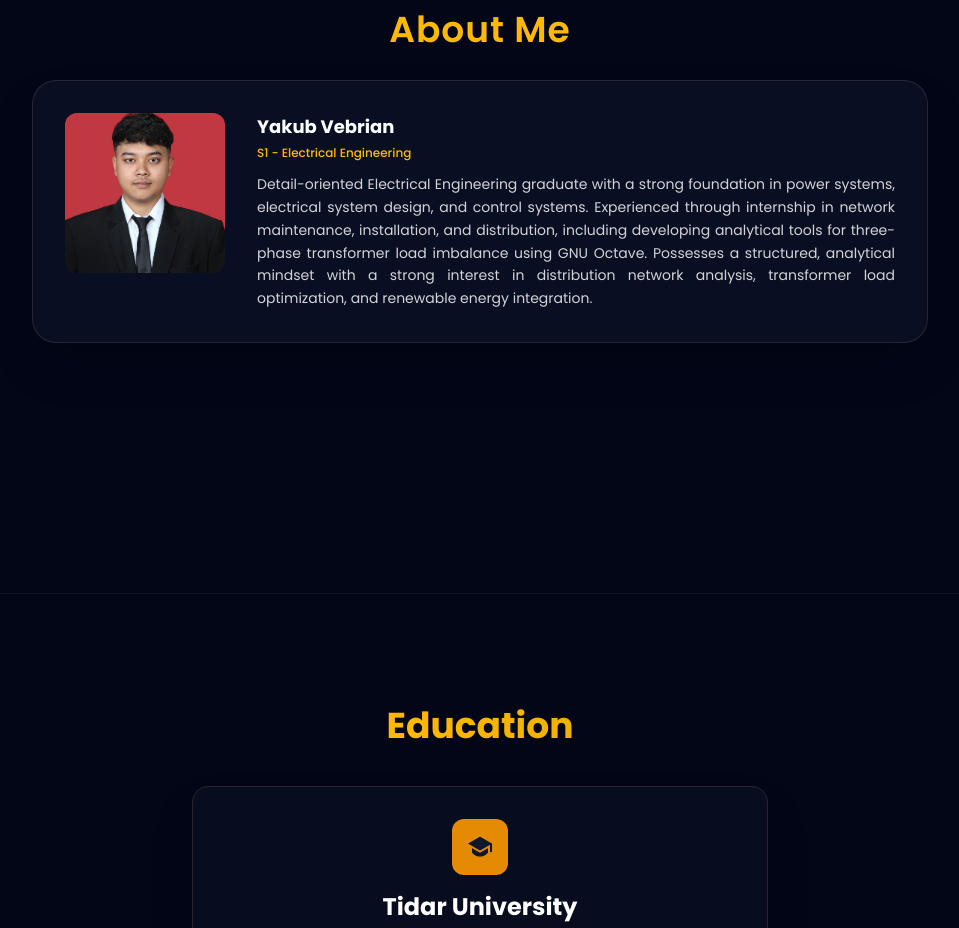
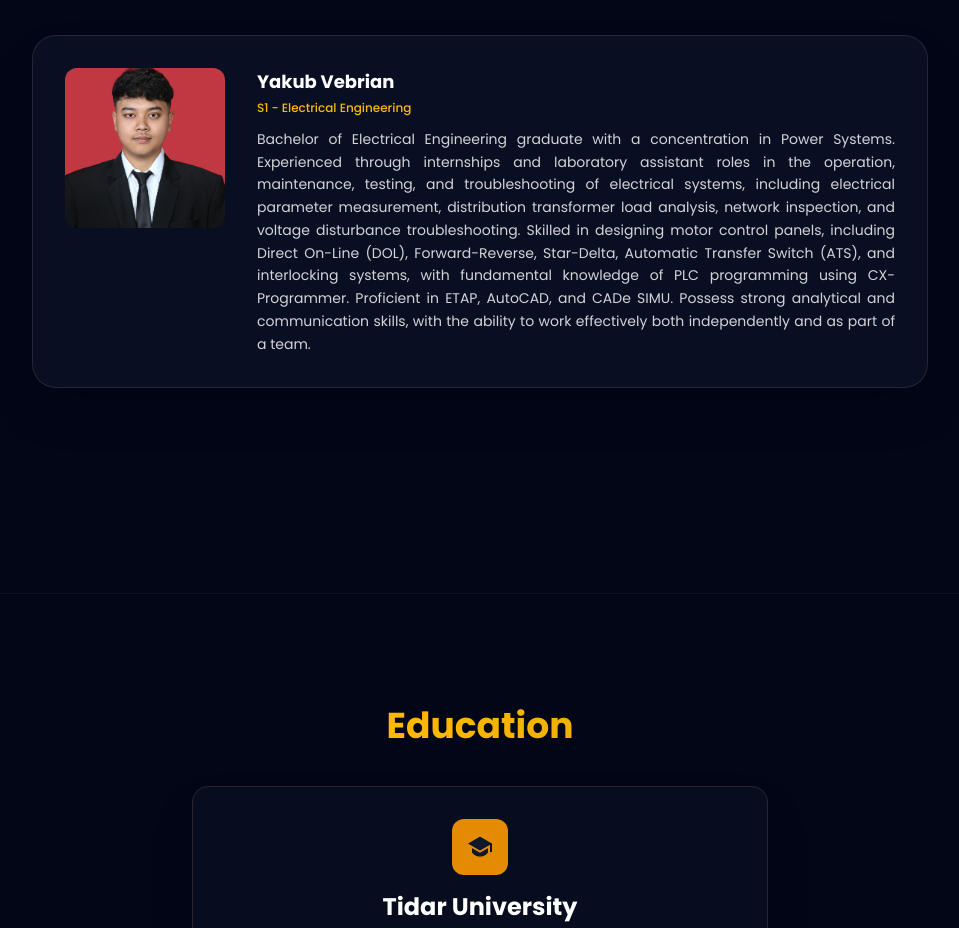
Before and after one commit to yakubvebrian11/portoykb, a React (Vite) app: page / in a window 1280 px wide. Shown: the part 1007-1935 px from the top of the page, without its empty margins (160-1119 px from the left). Built offline with nearby package versions, Linux system fonts and the light colour scheme.

Commit message:
Update AboutSection.jsx

```diff
--- a/src/components/AboutSection.jsx
+++ b/src/components/AboutSection.jsx
@@ -112,15 +112,21 @@ function AboutSection() {
                 </motion.p>
 
                 <motion.p
-                  variants={textVariants}
-                  className="text-zinc-300 text-xs md:text-sm leading-relaxed text-justify "
-                >
-                  Detail-oriented Electrical Engineering graduate with a strong foundation in power systems,
-                  electrical system design, and control systems. Experienced through internship in network maintenance,
-                  installation, and distribution, including developing analytical tools for three-phase transformer load
-                  imbalance using GNU Octave. Possesses a structured, analytical mindset with a strong interest in
-                  distribution network analysis, transformer load optimization, and renewable energy integration.
-                </motion.p>
+  variants={textVariants}
+  className="text-zinc-300 text-xs md:text-sm leading-relaxed text-justify"
+>
+  Bachelor of Electrical Engineering graduate with a concentration in Power
+  Systems. Experienced through internships and laboratory assistant roles in
+  the operation, maintenance, testing, and troubleshooting of electrical
+  systems, including electrical parameter measurement, distribution transformer
+  load analysis, network inspection, and voltage disturbance troubleshooting.
+  Skilled in designing motor control panels, including Direct On-Line (DOL),
+  Forward-Reverse, Star-Delta, Automatic Transfer Switch (ATS), and
+  interlocking systems, with fundamental knowledge of PLC programming using
+  CX-Programmer. Proficient in ETAP, AutoCAD, and CADe SIMU. Possess strong
+  analytical and communication skills, with the ability to work effectively
+  both independently and as part of a team.
+</motion.p>
               </div>
             </div>
           </motion.div>
```
